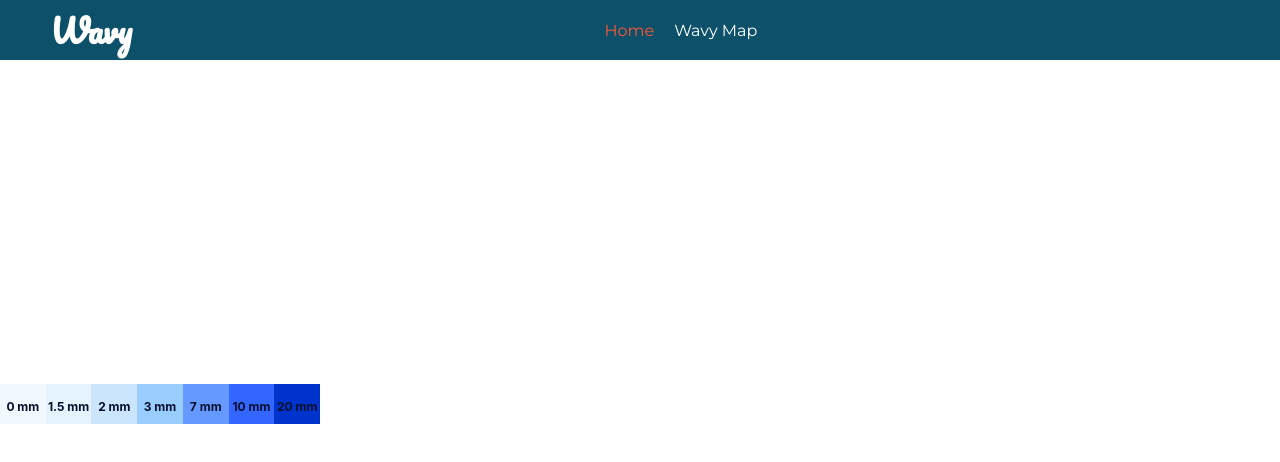
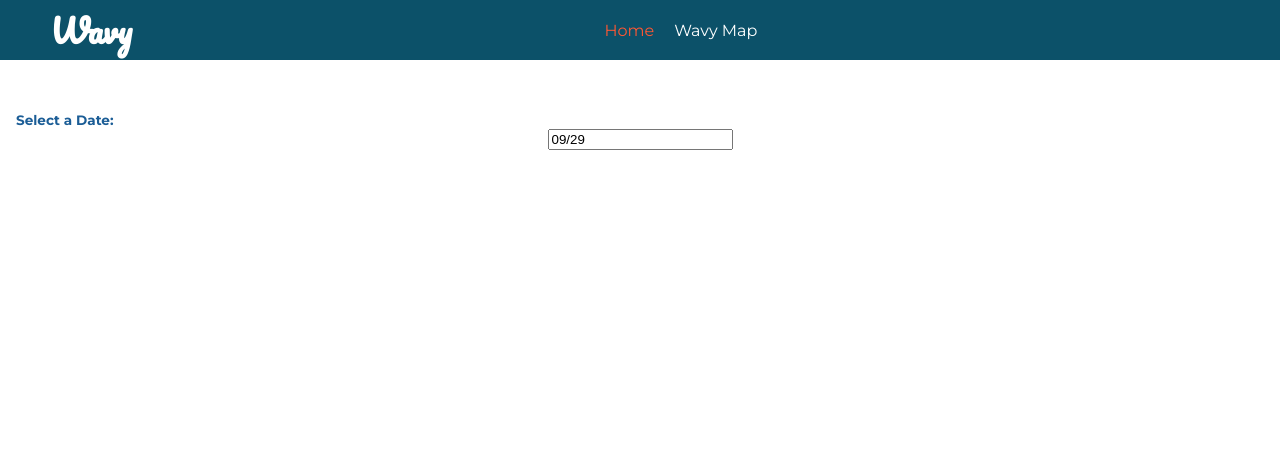
Before and after one commit to limap99/Wavy---CIS-4914-Senior-Design, a React (Create React App) app in the folder frontend/: page / in a window 1280 px wide. Shown: the top 462 px of the page. Built offline with nearby package versions, Linux system fonts and the light colour scheme; what @turf/turf would draw is missing.

Commit message:
Date picker component created and added to map

```diff
--- a/frontend/src/App.js
+++ b/frontend/src/App.js
@@ -5,6 +5,7 @@ import Navbar from './components/Navbar';
 import { BrowserRouter as Router, Route, Routes }  from 'react-router-dom';
 import TemperatureRect from './components/TemperatureRect';
 import PrecipitationRect from './components/PrecipitationRect'
+import DatePickerComponent from './components/DatePickerComponent';
 
 const Home = () => <h2>Home Page</h2>;
 
@@ -13,7 +14,7 @@ const App = () => (
     <div className="App">
       <Navbar />
       <Routes>
-        <Route path="/" element={<PrecipitationRect />} />
+        <Route path="/" element={<DatePickerComponent />} />
         <Route path="/weather-map" element={<WeatherMap />} />
       </Routes>
     </div>
--- /dev/null
+++ b/frontend/src/components/DatePickerComponent.js
@@ -0,0 +1,59 @@
+import React, { useState } from 'react';
+import DatePicker from 'react-datepicker';
+import 'react-datepicker/dist/react-datepicker.css';
+import '../style/DatePickerComponent.css';
+
+const DatePickerComponent = () => {
+  const [selectedDate, setSelectedDate] = useState(new Date());
+  const minYear = 2023; // Define the minimum year
+  const maxYear = 2023; // Define the maximum year
+
+
+  const handleDateChange = (date) => {
+    setSelectedDate(date);
+  };
+
+  const CustomInput = ({ value, onClick }) => (
+    <input
+      type="text"
+      value={value}
+      onClick={onClick}
+      readOnly // Make the input field read-only
+    />
+  );
+
+  return (
+    <div>
+      <h1 className='h1-datepicker'>Select a Date:</h1>
+      <DatePicker
+        selected={selectedDate}
+        className="custom-datepicker"
+        onChange={handleDateChange}
+        dateFormat="MM/dd" // Adjust the date format as needed
+        minDate={new Date(minYear, 0, 1)} // Set the minimum date to October 1st of the minimum year
+        maxDate={new Date(maxYear, 11, 31)} // Set the maximum date to December 31st of the maximum year
+        customInput={<CustomInput />} // Use custom input to make it read-only
+        renderCustomHeader={({
+          date,
+          changeYear,
+          decreaseMonth,
+          increaseMonth,
+          prevMonthButtonDisabled,
+          nextMonthButtonDisabled,
+        }) => (
+          <div style={{ margin: "10px", display: "flex", justifyContent: "center", }}>
+            <button onClick={decreaseMonth} disabled={prevMonthButtonDisabled}>
+              {"<"}
+            </button>
+            <span style={{ fontWeight: "bold", fontSize: "1.2rem", marginRight: "1rem", marginLeft: "1rem", color: "#213f9a" }}>{date.toLocaleDateString('default', { month: 'long' })}</span>
+            <button onClick={increaseMonth} disabled={nextMonthButtonDisabled}>
+              {">"}
+            </button>
+          </div>
+        )}
+      />
+    </div>
+  );
+};
+
+export default DatePickerComponent;
--- a/frontend/src/components/WeatherMap.js
+++ b/frontend/src/components/WeatherMap.js
@@ -7,7 +7,7 @@ import { grids, coordinatesToBeQueried } from '../data/gridData';
 import TemperatureRect from './TemperatureRect';
 import ReactDOM from 'react-dom';
 import PrecipitationRect from './PrecipitationRect';
-
+import DatePickerComponent from './DatePickerComponent';
 
 
 
@@ -412,11 +412,44 @@ const WeatherMap = () => {
         }
       });
 
+      const DateSelector = L.Control.extend({
+
+
+        options: {
+          position: 'topleft'
+        },
+
+        onAdd: function () {
+          const container = L.DomUtil.create('div', 'leaflet-bar leaflet-control leaflet-control-custom');
+
+
+
+
+        // Create a div element to render the TemperatureRect component
+        const DateSelectorComponent= document.createElement('div');
+
+
+        // Render the TemperatureRect component inside the div
+        ReactDOM.render(<DatePickerComponent />, DateSelectorComponent);
+
+
+        container.appendChild(DateSelectorComponent);
+
+
+
+
+
+          return container;
+        }
+      });
+
 
 
 
      map.addControl(new customControl());
+     map.addControl(new DateSelector());
      map.addControl(new tempMeter());
+    //  map.addControl(new DateSelector());
 
 
 
--- /dev/null
+++ b/frontend/src/style/DatePickerComponent.css
@@ -0,0 +1,31 @@
+.custom-datepicker {
+    position: relative;
+    width: 5rem;
+    font-size: 0.75rem;
+    font-weight: 700;
+    color: #333ca9;
+    font-family: 'Montserrat';
+    margin-right: 1.5rem;
+    margin-left: 1rem;
+    /* margin-top: 4rem; */
+  }
+
+  .custom-date-picker input {
+    width: 100%;
+    padding: 10px;
+    border: 1px solid #ccc;
+    border-radius: 4px;
+    cursor: pointer;
+  }
+
+
+.h1-datepicker{
+    margin-top: 3rem;
+    margin-left: 1rem;
+    margin-bottom: 0rem;
+    font-size: 0.85rem;
+    text-align: left;
+    color: #1b5d96;
+    font-weight: bold;
+    font-family: 'Montserrat';
+  }
```
